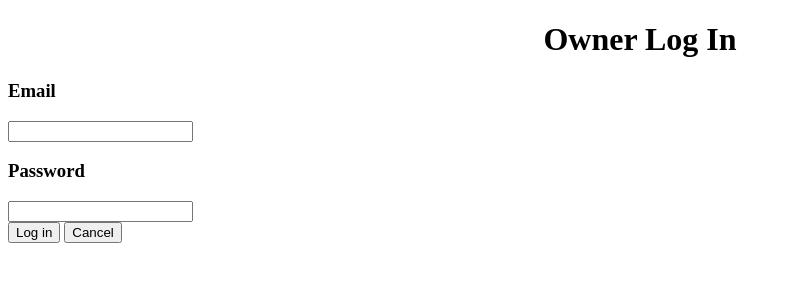
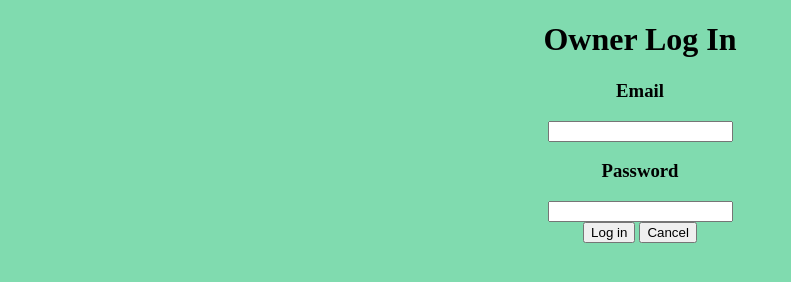
Before and after one commit to nikkapiel/3ISA-GROUP3, a plain HTML site: page log.html in a window 1280 px wide. Shown: the whole page, without its empty margins (0-791 px from the left). Drawn offline with Linux system fonts and the light colour scheme.

Commit message:
Update log.html
updated log.html

```diff
--- a/log.html
+++ b/log.html
@@ -3,35 +3,40 @@
 <head>
 <meta charset="utf-8">
 <title>Log In</title>
+<style>
+	body{
+		background-color: #80dbaf;
+	}
+
+	#email{
+		text-align: center;
+	}
+	#password{
+		text-align: center;
+	}
+</style>
 </head>
 
 <body>
-	<div class="login">
+    <div id = "form">
+        <div id="content">
+            <div class="header">
                 <h1><center>Owner Log In</center></h1>
             </div>
-
-	<div class="main">
+            <div class="body">
                 <form>
-
                     <div id="email">
                         <h3 class="email">Email</h3>
                         <input class="email" type="text" name="email">
-			</div>
-
-			<div id="password">
                         <h3 class="password">Password</h3>
                         <input class="password" type="password" name="password">
-			</div>
-
-		<div class="button">
-
+                    <div id="footer">
                         <button class="button" type="submit"><a href="edit.html"></a>Log in</button>
                         <button class="button" type="reset"><a href="index.html"></a>Cancel</button>
-
                     </div>
-
                 </form>
             </div>
-
+        </div>
+    </div>
 </body>
 </html>
```
Lines whose indentation alone changed are shown as unchanged.
